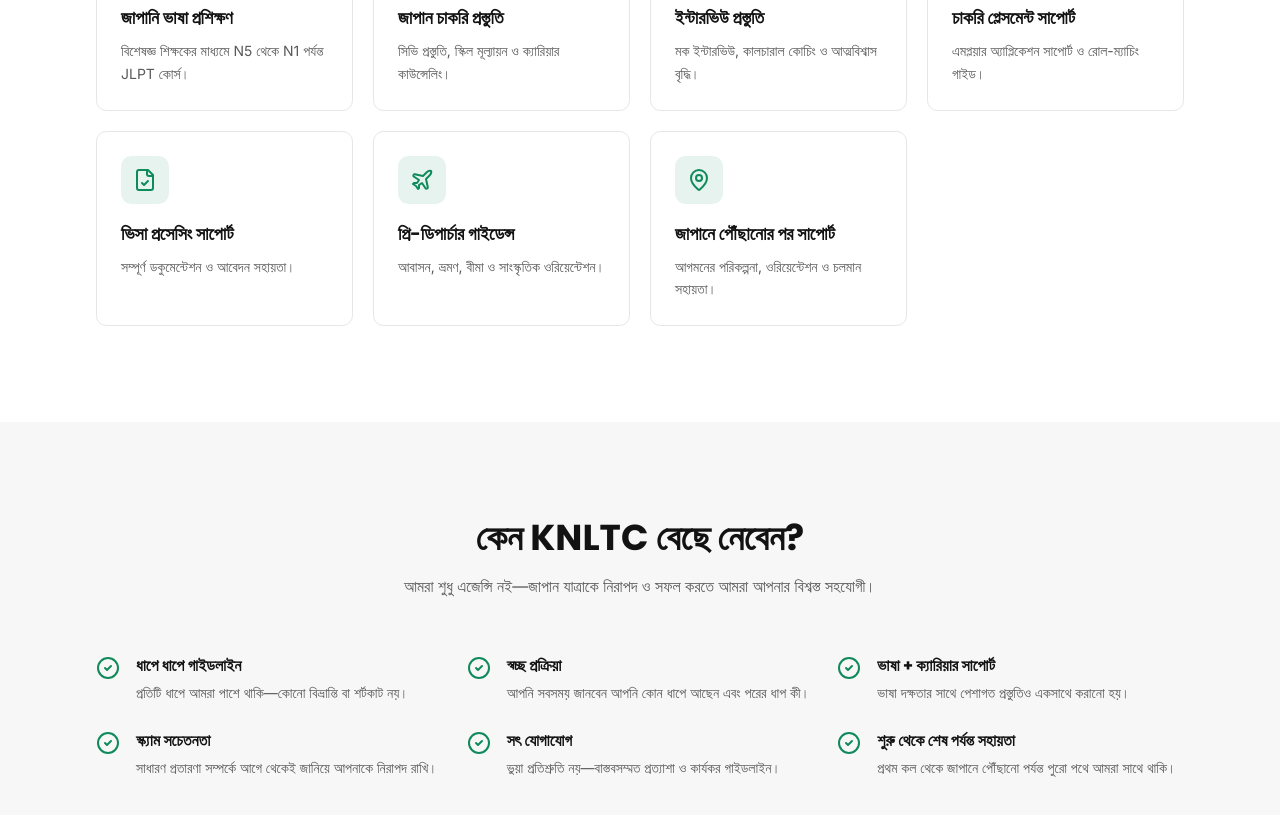
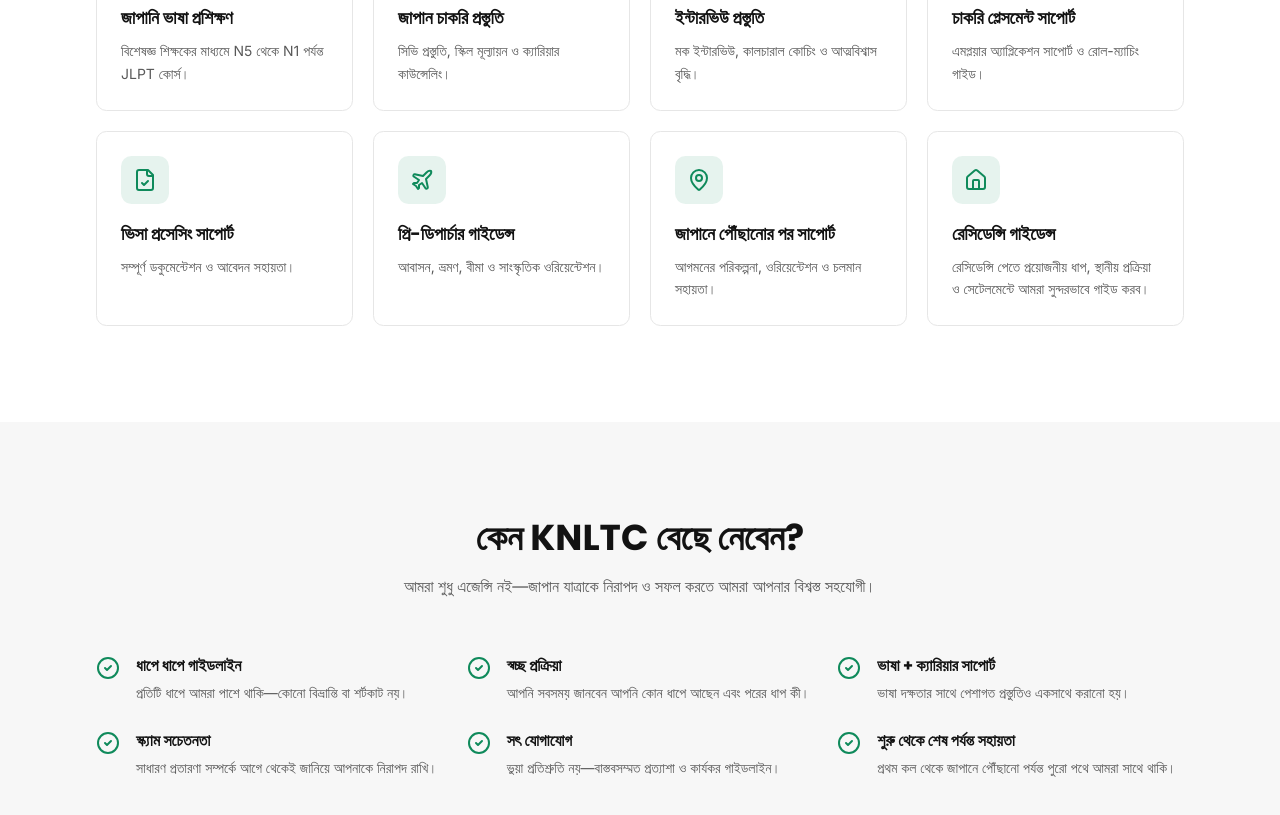
Before and after one commit to Xeetrix/knltc, a Next.js app: page / in a window 1280 px wide. Shown: the part 1740-2555 px from the top of the page. Built offline with nearby package versions, Linux system fonts and the light colour scheme.

Commit message:
Add residency guidance card to services section

```diff
--- a/components/home/ServicesSection.tsx
+++ b/components/home/ServicesSection.tsx
@@ -1,7 +1,7 @@
 "use client";
 
 import { motion } from "framer-motion";
-import { Languages, Briefcase, Mic, Building2, FileCheck, Plane, MapPin } from "lucide-react";
+import { Languages, Briefcase, Mic, Building2, FileCheck, Plane, MapPin, House } from "lucide-react";
 import { useLanguage } from "@/components/layout/LanguageProvider";
 
 const services = {
@@ -13,6 +13,7 @@
     { icon: FileCheck, title: "Visa Processing Support", desc: "Complete documentation and application assistance." },
     { icon: Plane, title: "Pre-Departure Guidance", desc: "Accommodation, travel, insurance, and cultural orientation." },
     { icon: MapPin, title: "Japan Arrival Support", desc: "Arrival planning, orientation, and ongoing support guidance." },
+    { icon: House, title: "Residency Guidance", desc: "We guide you through residence registration, local procedures, and settling in smoothly." },
   ],
   bn: [
     { icon: Languages, title: "জাপানি ভাষা প্রশিক্ষণ", desc: "বিশেষজ্ঞ শিক্ষকের মাধ্যমে N5 থেকে N1 পর্যন্ত JLPT কোর্স।" },
@@ -22,6 +23,7 @@
     { icon: FileCheck, title: "ভিসা প্রসেসিং সাপোর্ট", desc: "সম্পূর্ণ ডকুমেন্টেশন ও আবেদন সহায়তা।" },
     { icon: Plane, title: "প্রি-ডিপার্চার গাইডেন্স", desc: "আবাসন, ভ্রমণ, বীমা ও সাংস্কৃতিক ওরিয়েন্টেশন।" },
     { icon: MapPin, title: "জাপানে পৌঁছানোর পর সাপোর্ট", desc: "আগমনের পরিকল্পনা, ওরিয়েন্টেশন ও চলমান সহায়তা।" },
+    { icon: House, title: "রেসিডেন্সি গাইডেন্স", desc: "রেসিডেন্সি পেতে প্রয়োজনীয় ধাপ, স্থানীয় প্রক্রিয়া ও সেটেলমেন্টে আমরা সুন্দরভাবে গাইড করব।" },
   ],
   ja: [
     { icon: Languages, title: "日本語トレーニング", desc: "N5からN1までのJLPTコースを提供。" },
@@ -31,6 +33,7 @@
     { icon: FileCheck, title: "ビザ申請サポート", desc: "必要書類と申請手続きを全面支援。" },
     { icon: Plane, title: "渡航前ガイダンス", desc: "住居、渡航、保険、生活オリエンテーション。" },
     { icon: MapPin, title: "来日後サポート", desc: "到着後の計画、案内、継続支援。" },
+    { icon: House, title: "居住サポート", desc: "在留手続きや地域での生活開始まで、分かりやすく丁寧にご案内します。" },
   ],
 } as const;
 
```
